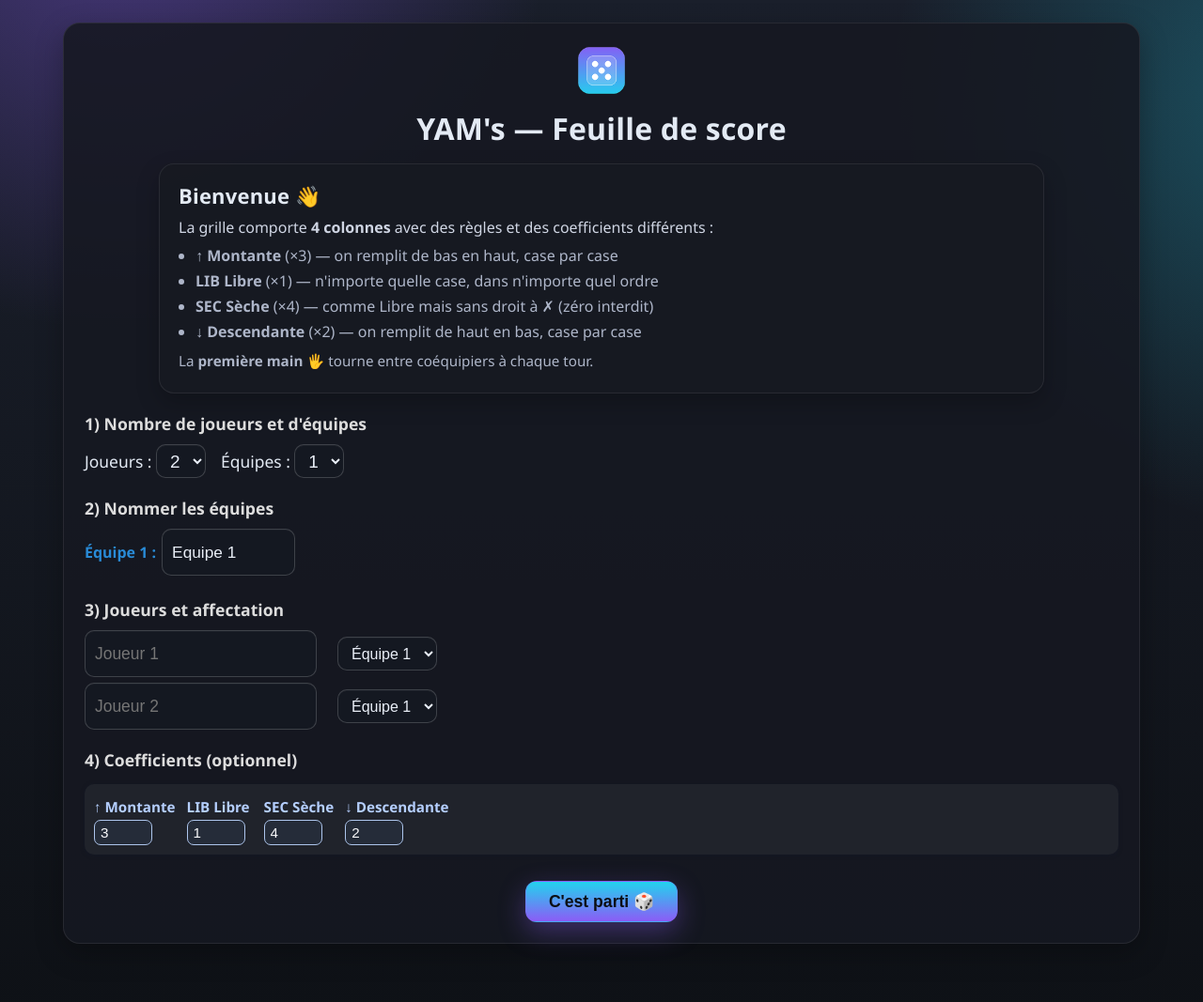
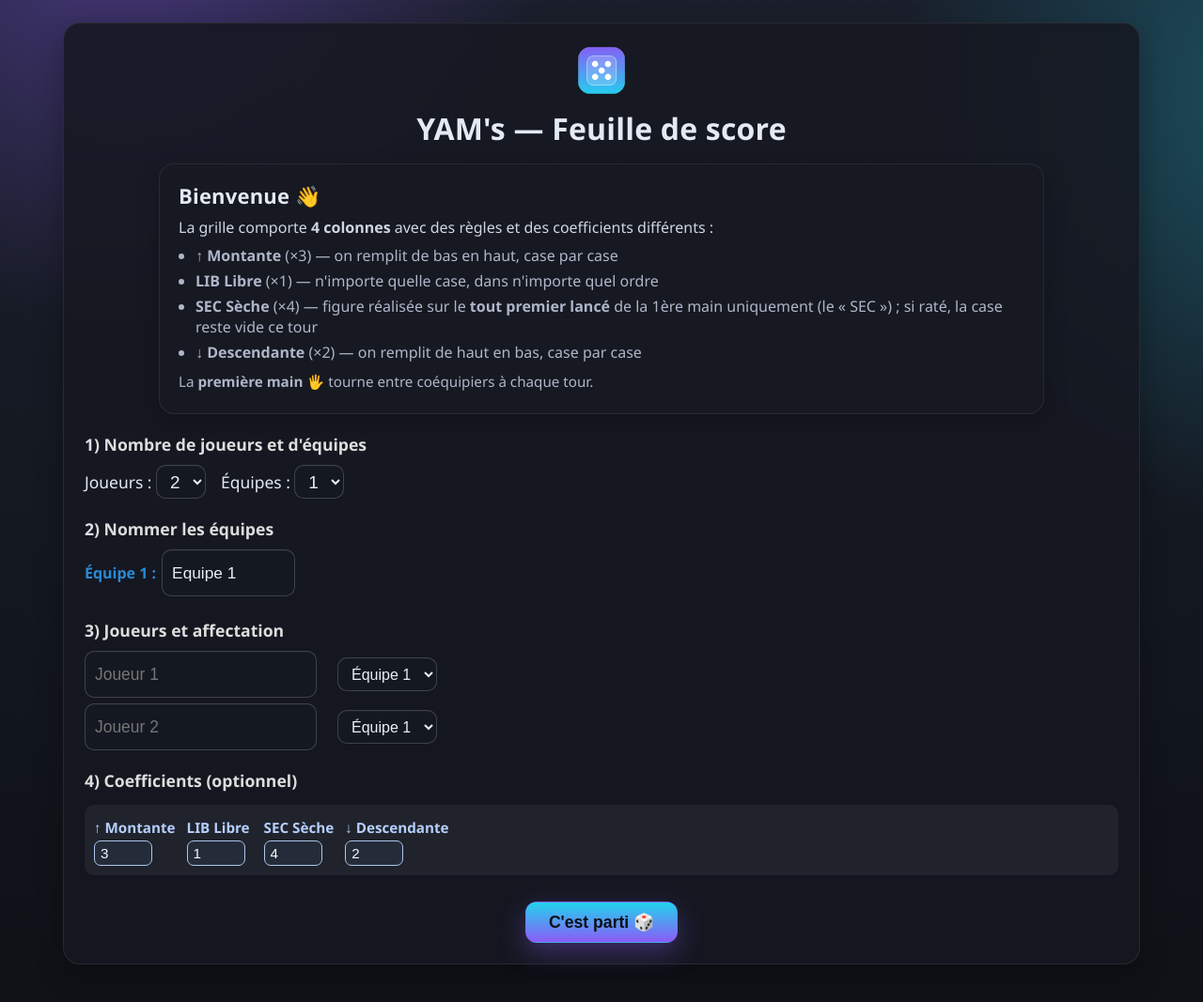
Before and after one commit to romL-lab/yams, a Flask app: page /config in a window 1280 px wide. Shown: the top 1067 px of the page at 94% size. Run offline with Flask 3, Linux system fonts and the light colour scheme.

Commit message:
Clarify 'SEC Sèche' rule description in config.html
Updated the description for 'SEC Sèche' rule to clarify its conditions.

```diff
--- a/templates/config.html
+++ b/templates/config.html
@@ -30,7 +30,7 @@
         <ul class="config-tips">
             <li><strong>↑ Montante</strong> (×3) — on remplit de bas en haut, case par case</li>
             <li><strong>LIB Libre</strong> (×1) — n'importe quelle case, dans n'importe quel ordre</li>
-            <li><strong>SEC Sèche</strong> (×4) — comme Libre mais sans droit à ✗ (zéro interdit)</li>
+            <li><strong>SEC Sèche</strong> (×4) — figure réalisée sur le <strong>tout premier lancé</strong> de la 1ère main uniquement (le « SEC ») ; si raté, la case reste vide ce tour</li>
             <li><strong>↓ Descendante</strong> (×2) — on remplit de haut en bas, case par case</li>
         </ul>
         <p style="margin-top:10px;color:#aeb6c9;font-size:0.95em;">
```
